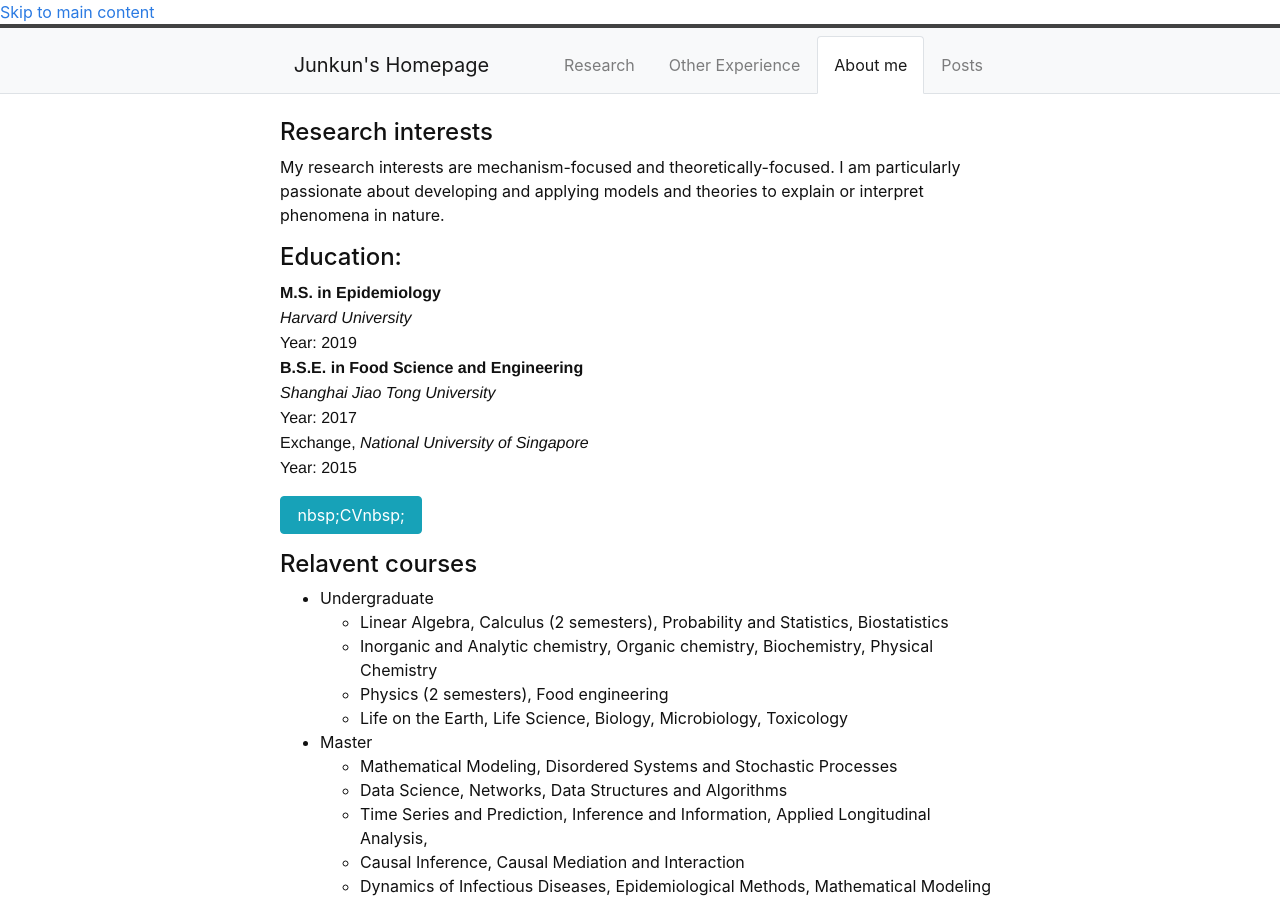
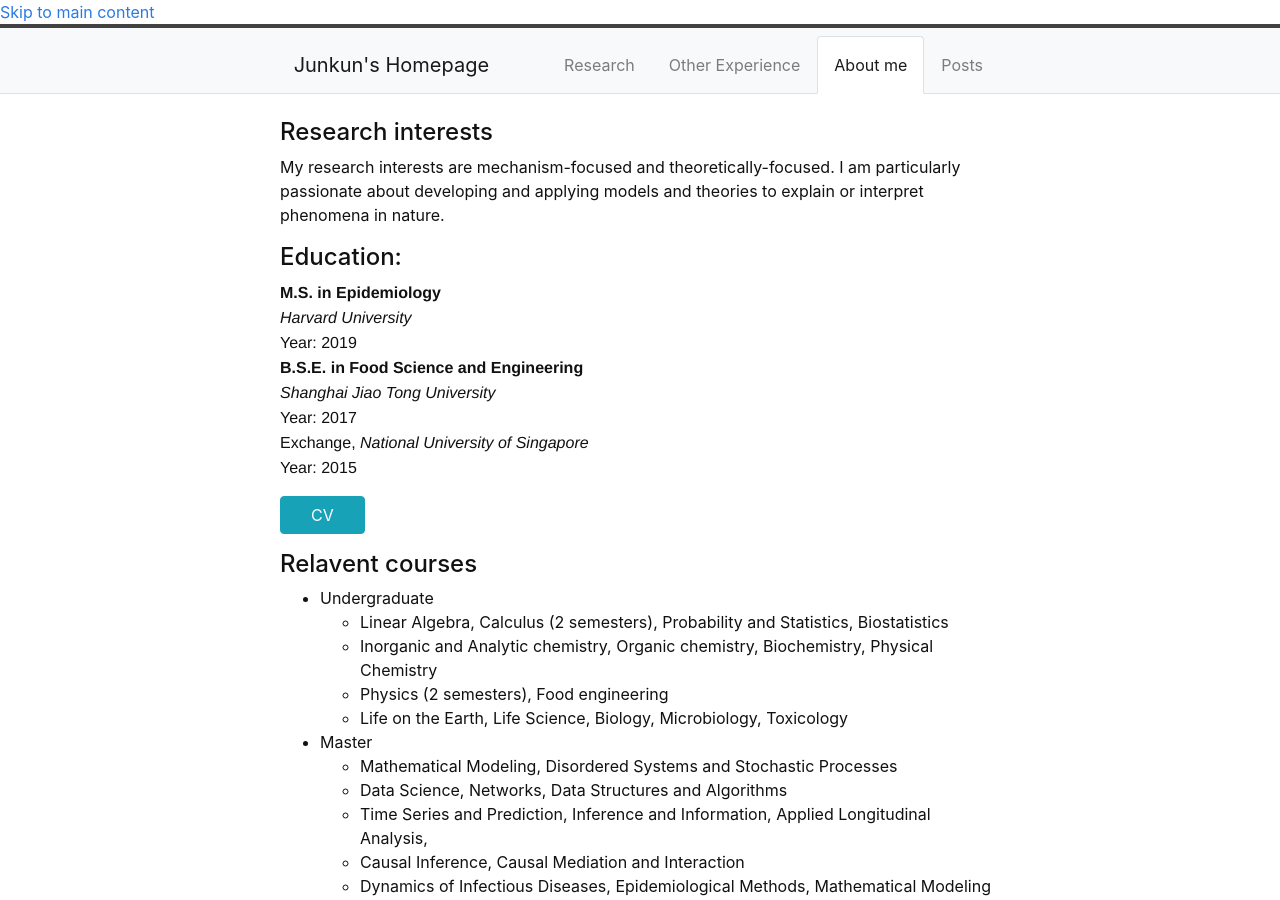
Before and after one commit to junkun-ren/PersonalWebsite, a Jekyll site: the page built from content/2-about_me.md, in a window 1280 px wide and 900 px high. Built offline with Jekyll 4.4.1, drawn with Linux system fonts in a browser that asks for light colours.

Commit message:
Update 2-about_me.md

```diff
--- a/content/2-about_me.md
+++ b/content/2-about_me.md
@@ -41,7 +41,7 @@ My research interests are mechanism-focused and theoretically-focused. I am part
 </span>
 
 
-{% include button.html text=" &nbsp;nbsp;CVnbsp;&nbsp;" link="https://junkun-ren.github.io/PersonalWebsite/content/2-about_me.html" color="info" %}
+{% include button.html text=" &nbsp; &nbsp; CV &nbsp; &nbsp;" link="https://junkun-ren.github.io/PersonalWebsite/content/2-about_me.html" color="info" %}
 
 
 #### Relavent courses
```
